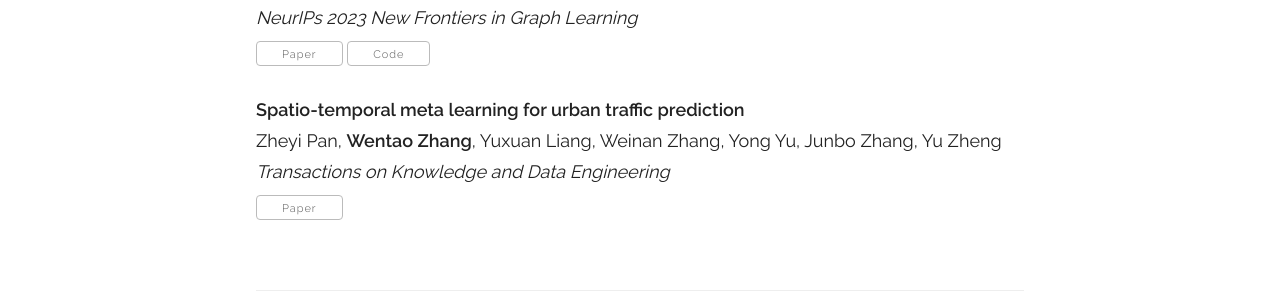
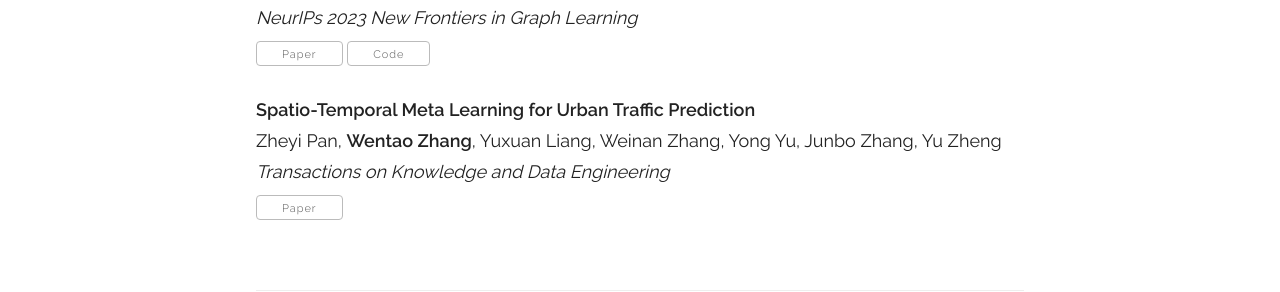
Before and after one commit to wtzhang99/wtzhang99.github.io, a Jekyll site: the page built from index.html, in a window 1280 px wide and 900 px high, scrolled down 1574 px. Shown: the part 161-453 px from the top of the window. Built offline with Jekyll 4.4.1, drawn with Linux system fonts in a browser that asks for light colours; some web fonts are replaced.

```diff
--- a/_data/publications.yaml
+++ b/_data/publications.yaml
@@ -14,7 +14,7 @@ papers:
     code: https://github.com/PeterGriffinJin/METAG
 
 
-  - title: "Spatio-temporal meta learning for urban traffic prediction"
+  - title: "Spatio-Temporal Meta Learning for Urban Traffic Prediction"
     authors: "Zheyi Pan, <b>Wentao Zhang</b>, Yuxuan Liang, Weinan Zhang, Yong Yu, Junbo Zhang, Yu Zheng"
     venue: "Transactions on Knowledge and Data Engineering"
     selected: y
```
